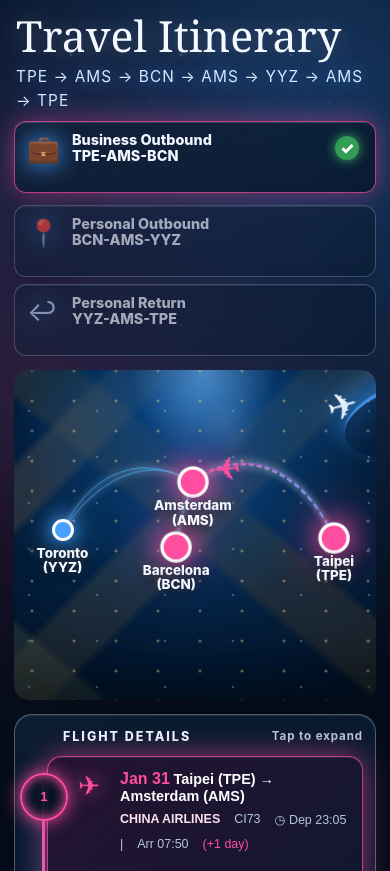
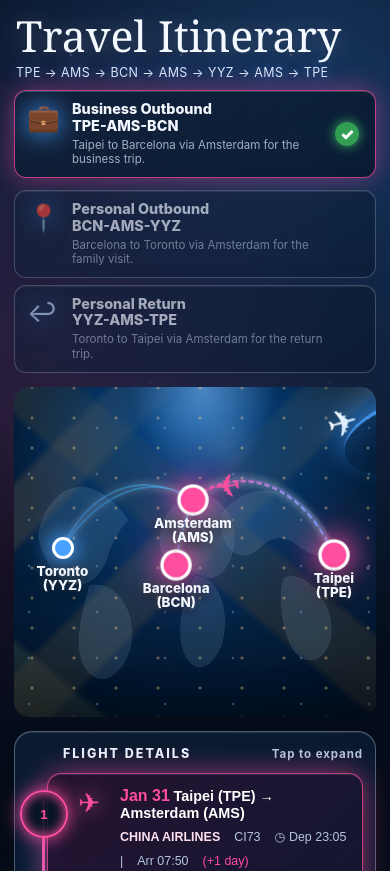
Before and after one commit to albert072111-hue/travel-itinerary, a plain HTML site: page index.html in a window 390 px wide. Shown: the top 871 px of the page. Drawn offline with Linux system fonts and the light colour scheme.

Commit message:
Update index.html

```diff
--- a/index.html
+++ b/index.html
@@ -318,12 +318,30 @@
       mask-image: radial-gradient(ellipse at center, black 0 58%, transparent 73%);
     }
 
+    .world-map {
+      position: absolute;
+      inset: 0;
+      width: 100%;
+      height: 100%;
+      z-index: 1;
+      opacity: .5;
+      filter: drop-shadow(0 0 10px rgba(102, 188, 255, .28));
+      pointer-events: none;
+    }
+
+    .land {
+      fill: rgba(168, 205, 226, .22);
+      stroke: rgba(203, 230, 255, .2);
+      stroke-width: 1.4;
+    }
+
     .routes-svg {
       position: absolute;
       inset: 0;
       width: 100%;
       height: 100%;
       overflow: visible;
+      z-index: 2;
     }
 
     .flight-path {
@@ -607,9 +625,10 @@
 
       .route-line {
         margin-top: 10px;
-        font-size: .96rem;
-        line-height: 1.5;
-        letter-spacing: .07em;
+        font-size: .78rem;
+        line-height: 1.25;
+        letter-spacing: .035em;
+        white-space: nowrap;
       }
 
       .timeline-shell {
@@ -660,7 +679,7 @@
         padding: 0;
       }
       .info-card {
-        min-height: 72px;
+        min-height: 88px;
         grid-template-columns: 1fr 28px;
         justify-items: start;
         align-items: center;
@@ -671,7 +690,7 @@
       .info-card > div:first-child {
         display: grid;
         grid-template-columns: 36px 1fr;
-        grid-template-rows: auto auto;
+        grid-template-rows: auto auto auto;
         column-gap: 9px;
         align-items: center;
         width: 100%;
@@ -690,7 +709,14 @@
         line-height: 1.12;
       }
       .card-copy {
-        display: none;
+        display: -webkit-box;
+        margin-top: 4px;
+        font-size: .72rem;
+        line-height: 1.25;
+        color: rgba(210, 226, 245, .74);
+        overflow: hidden;
+        -webkit-box-orient: vertical;
+        -webkit-line-clamp: 2;
       }
       .check {
         margin-top: 0;
@@ -701,6 +727,9 @@
       .globe-stage {
         min-height: 330px;
         border-radius: 15px;
+      }
+      .world-map {
+        opacity: .58;
       }
       .earth { left: -36%; right: -34%; height: 510px; min-height: 390px; }
       .city-label {
@@ -732,6 +761,14 @@
 
     <section class="globe-stage" aria-label="Interactive route map">
       <div class="earth"></div>
+      <svg class="world-map" viewBox="0 0 1000 620" preserveAspectRatio="none" aria-hidden="true">
+        <path class="land" d="M80 248 C105 205 154 182 205 190 C247 197 284 219 315 250 C294 264 275 284 260 314 C245 347 221 366 185 370 C149 374 115 355 92 326 C70 299 60 275 80 248 Z" />
+        <path class="land" d="M208 374 C248 366 292 383 314 421 C338 462 323 514 279 538 C240 560 198 543 184 505 C172 471 188 429 208 374 Z" />
+        <path class="land" d="M420 244 C447 207 500 192 548 209 C594 225 615 260 606 300 C596 343 560 365 523 356 C489 348 472 329 446 329 C418 328 398 306 404 279 C406 265 412 254 420 244 Z" />
+        <path class="land" d="M500 357 C535 352 568 377 579 418 C590 461 570 507 532 522 C499 535 467 511 461 471 C456 435 472 389 500 357 Z" />
+        <path class="land" d="M585 230 C632 194 702 186 762 206 C824 227 870 267 889 315 C856 324 817 315 783 297 C744 276 711 279 677 303 C646 324 605 319 585 292 C569 269 566 247 585 230 Z" />
+        <path class="land" d="M748 358 C785 350 832 370 859 407 C887 445 879 489 846 506 C812 523 773 507 756 470 C741 438 729 386 748 358 Z" />
+      </svg>
       <svg class="routes-svg" viewBox="0 0 1000 620" preserveAspectRatio="none" aria-hidden="true">
         <defs>
           <linearGradient id="pinkBlue" x1="0" x2="1">
```
